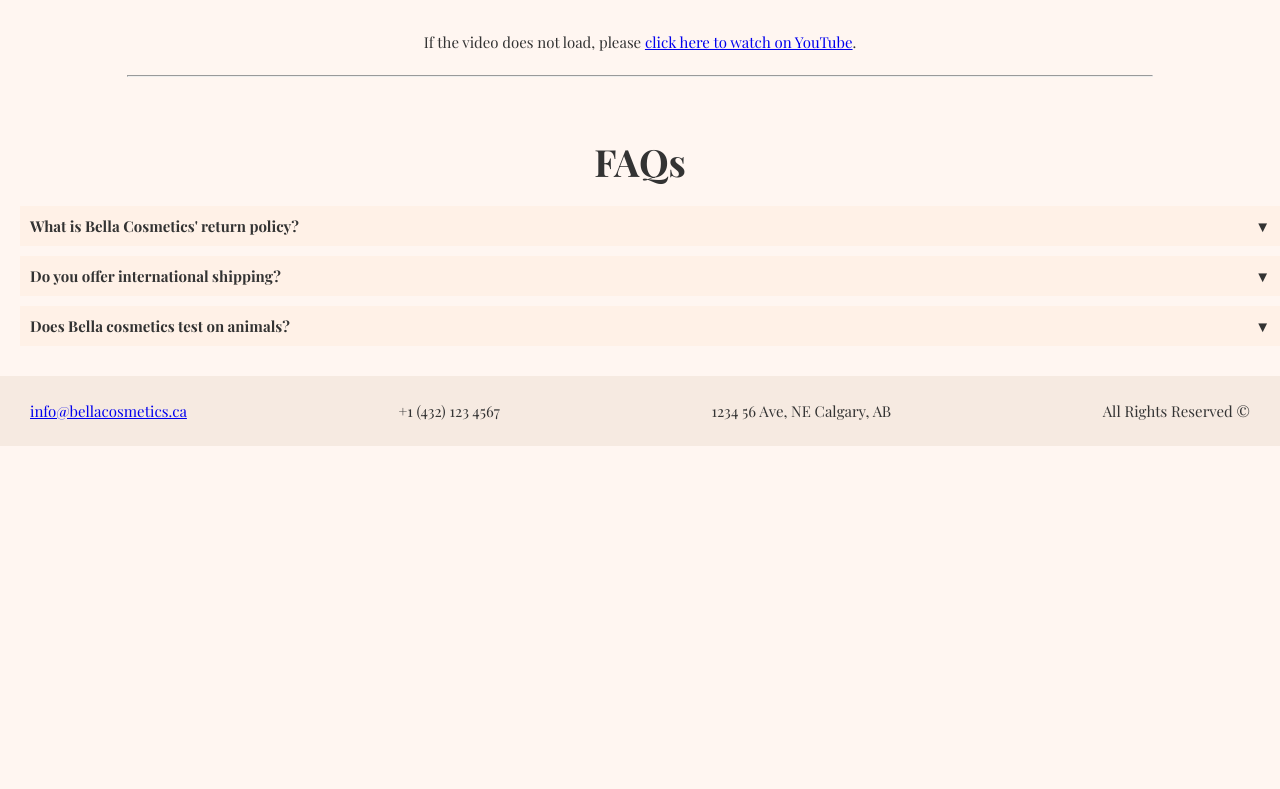
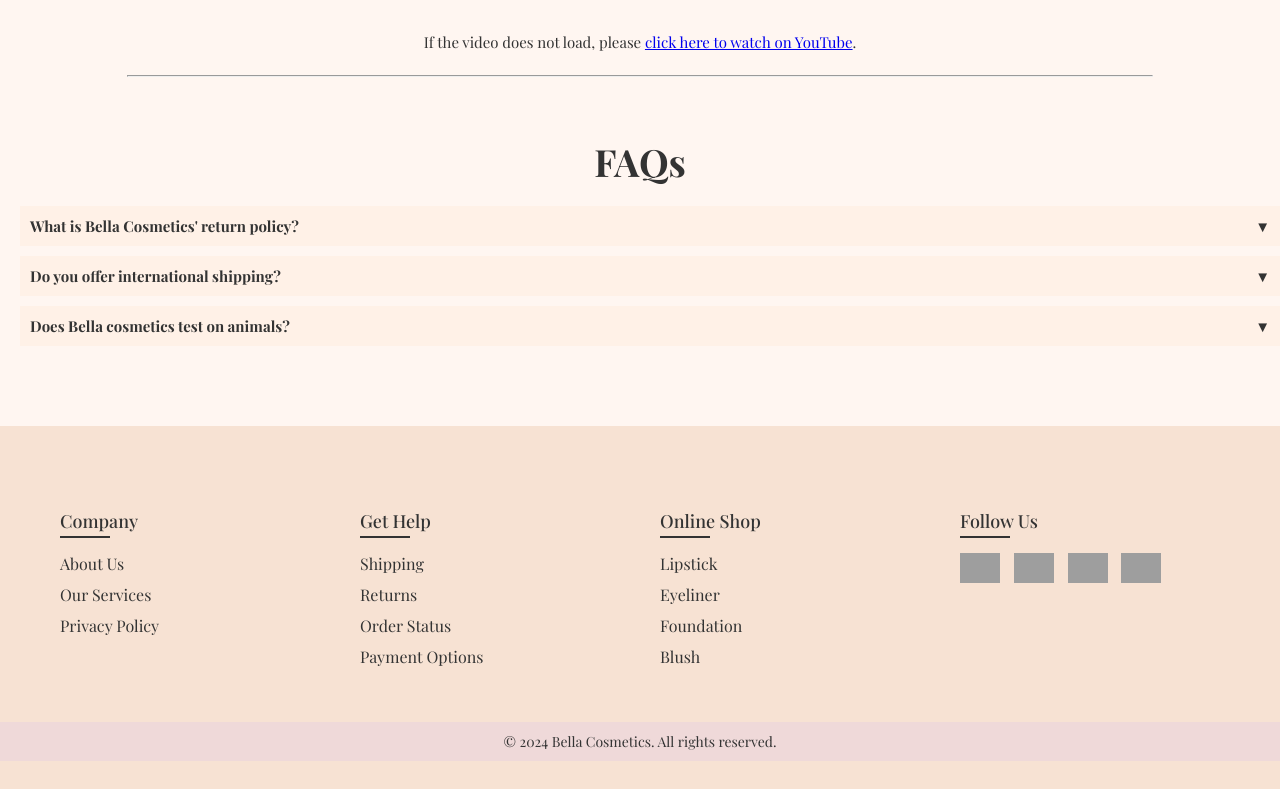
Before and after one commit to CharlotteChen1206/cprg-218-final-project, a plain HTML site: page index.html in a window 1280 px wide. Shown: the part 2224-3013 px from the top of the page. Before the commit the page ends 2670 px from the top, so only its background shows below. Drawn offline with nearby package versions, Linux system fonts and the light colour scheme; grey boxes are pictures that could not be loaded; a web font is replaced by a local one.

Commit message:
add footer and references

```diff
--- a/index.css
+++ b/index.css
@@ -244,27 +244,105 @@ margin-bottom: 20px;
 }
 
 /* Footer */
-footer {
-    background-color: #f6eae1;
-    padding: 20px;
+.footer {
+    background-color: #f7e2d3;
+    padding: 40px 0;
     text-align: center;
+    color: #333;
+    margin-top: 50px;
 }
 
-.footer-content {
+.footer-container {
     display: flex;
     justify-content: space-around;
-    align-items: center;
-    gap: 10px;
     flex-wrap: wrap;
+    max-width: 1200px;
+    margin: 0 auto;
 }
 
-.footer-content a,
-.footer-content span {
-    margin: 5px 10px;
+.footer-col {
+    flex: 1 1 200px;
+    margin: 20px;
+    text-align: left;
 }
 
-/* Media Queries */
-@media (max-width: 599px) {
+.footer-col h4 {
+    font-size: 18px;
+    color: #333;
+    text-transform: capitalize;
+    margin-bottom: 20px;
+    font-weight: 500;
+    position: relative;
+}
+
+.footer-col h4::before {
+    content: '';
+    position: absolute;
+    left: 0;
+    bottom: -5px;
+    background-color: #333;
+    height: 2px;
+    box-sizing: border-box;
+    width: 50px;
+}
+
+.footer-col ul {
+    list-style: none;
+    padding: 0;
+}
+
+.footer-col ul li {
+    margin-bottom: 10px;
+}
+
+.footer-col ul li a {
+    font-size: 16px;
+    color: #333;
+    text-decoration: none;
+    font-weight: 300;
+    display: block;
+    transition: all 0.3s ease;
+}
+
+.footer-col ul li a:hover {
+    color: #e91e63;
+    padding-left: 8px;
+}
+
+.footer-col .social-links a {
+    display: inline-block;
+    height: 40px;
+    width: 40px;
+    margin: 0 10px 10px 0;
+    text-align: center;
+    line-height: 40px;
+    border-radius: 50%;
+    transition: all 0.3s ease;
+}
+
+.footer-col .social-links img {
+    width: 100%;
+    height: auto;
+    display: block;
+}
+
+.footer-col .social-links img:hover {
+    transform: scale(1.15);
+    transition: filter 0.3s ease;
+}
+
+.footer-bottom {
+    background-color: #efd9d9;
+    padding: 10px 0;
+    margin-top: 20px;
+}
+
+.footer-bottom p {
+    margin: 0;
+    font-size: 14px;
+}
+
+@media (max-width: 767px) {
     nav ul {
         flex-direction: column;
         align-items: center;
@@ -303,13 +381,24 @@ footer {
         margin-top: 20px;
     }
 
-    .footer-content {
+    .footer-container {
         flex-direction: column;
         align-items: center;
     }
+
+    .footer-col {
+        width: 100%;
+        text-align: center;
+        margin-bottom: 30px;
+    }
+
+    .footer-col h4::before {
+        left: 50%;
+        transform: translateX(-50%);
+    }
 }
 
-@media (min-width: 600px) {
+@media (min-width: 768px) {
     .gallery {
         grid-template-columns: repeat(4, 1fr);
     }
@@ -318,7 +407,7 @@ footer {
         grid-template-columns: 1fr 1fr;
     }
 
-    .footer-content {
+    .footer-container {
         flex-direction: row;
         justify-content: space-between;
     }
--- a/index.html
+++ b/index.html
@@ -43,7 +43,7 @@
                 cruelty-free cosmetics to cater to diverse skin types and tones. From initial design to final quality
                 checks, we ensure that our products are reliable and exceptional. Browse our collections to find your
                 perfect match.</p>
-            <a href="#" class="shop-now">Shop Now</a>
+            <a href="shop.html" class="shop-now">Shop Now</a>
         </div>
     </section>
 
@@ -118,12 +118,46 @@
         </div>
     </section>
 
-    <footer>
-        <div class="footer-content">
-            <a href="mailto:info@bellacosmetics.ca">info@bellacosmetics.ca</a>
-            <span>+1 (432) 123 4567</span>
-            <span>1234 56 Ave, NE Calgary, AB</span>
-            <span>All Rights Reserved ©</span>
+    <footer class="footer">
+        <div class="footer-container">
+            <div class="footer-col">
+                <h4>Company</h4>
+                <ul>
+                    <li><a href="#">About Us</a></li>
+                    <li><a href="#">Our Services</a></li>
+                    <li><a href="#">Privacy Policy</a></li>
+                </ul>
+            </div>
+            <div class="footer-col">
+                <h4>Get Help</h4>
+                <ul>
+                    <li><a href="#">Shipping</a></li>
+                    <li><a href="#">Returns</a></li>
+                    <li><a href="#">Order Status</a></li>
+                    <li><a href="#">Payment Options</a></li>
+                </ul>
+            </div>
+            <div class="footer-col">
+                <h4>Online Shop</h4>
+                <ul>
+                    <li><a href="#">Lipstick</a></li>
+                    <li><a href="#">Eyeliner</a></li>
+                    <li><a href="#">Foundation</a></li>
+                    <li><a href="#">Blush</a></li>
+                </ul>
+            </div>
+            <div class="footer-col">
+                <h4>Follow Us</h4>
+                <div class="social-links">
+                    <a href="#"><img src="https://img.icons8.com/?size=100&id=118490&format=png&color=000000" alt="Facebook"></a>
+                    <a href="#"><img src="https://img.icons8.com/?size=100&id=84888&format=png&color=000000" alt="Twitter"></a>
+                    <a href="#"><img src="https://img.icons8.com/?size=100&id=84884&format=png&color=000000" alt="Instagram"></a>
+                    <a href="#"><img src="https://img.icons8.com/?size=100&id=juS4pYkbvSCh&format=png&color=000000" alt="LinkedIn"></a>
+                </div>
+            </div>
+        </div>
+        <div class="footer-bottom">
+            <p>&copy; 2024 Bella Cosmetics. All rights reserved.</p>
         </div>
     </footer>
 </body>
--- a/shop.css
+++ b/shop.css
@@ -8,7 +8,6 @@ body {
     background-color: #fff6f1;
     color: #333;
 }
-
 
 /* New Collection */
 .new-collection {
@@ -46,7 +45,6 @@ body {
     transform: scale(1.05);
 }
 
-/* Add this to shop.css */
 .filter-container {
     margin-bottom: 20px;
     text-align: center;
```
Also changed, not shown: 1 other file.
